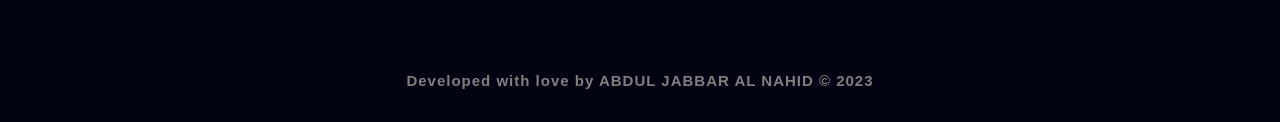
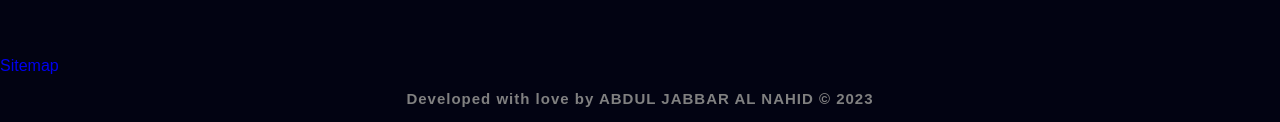
Before and after one commit to abnahid/abnahid.com, a plain HTML site: page index.html in a window 1280 px wide. Shown: the part 4032-4154 px from the top of the page. Drawn offline with nearby package versions, Linux system fonts and the light colour scheme.

Commit message:
Update index.html

```diff
--- a/index.html
+++ b/index.html
@@ -268,6 +268,7 @@
 	</section>
 
 	<div class="last-text">
+		<li><a href="sitemap.xml">Sitemap</a></li>
 		<p>Developed with love by ABDUL JABBAR AL NAHID © 2023</p>
 	</div>
 
```
